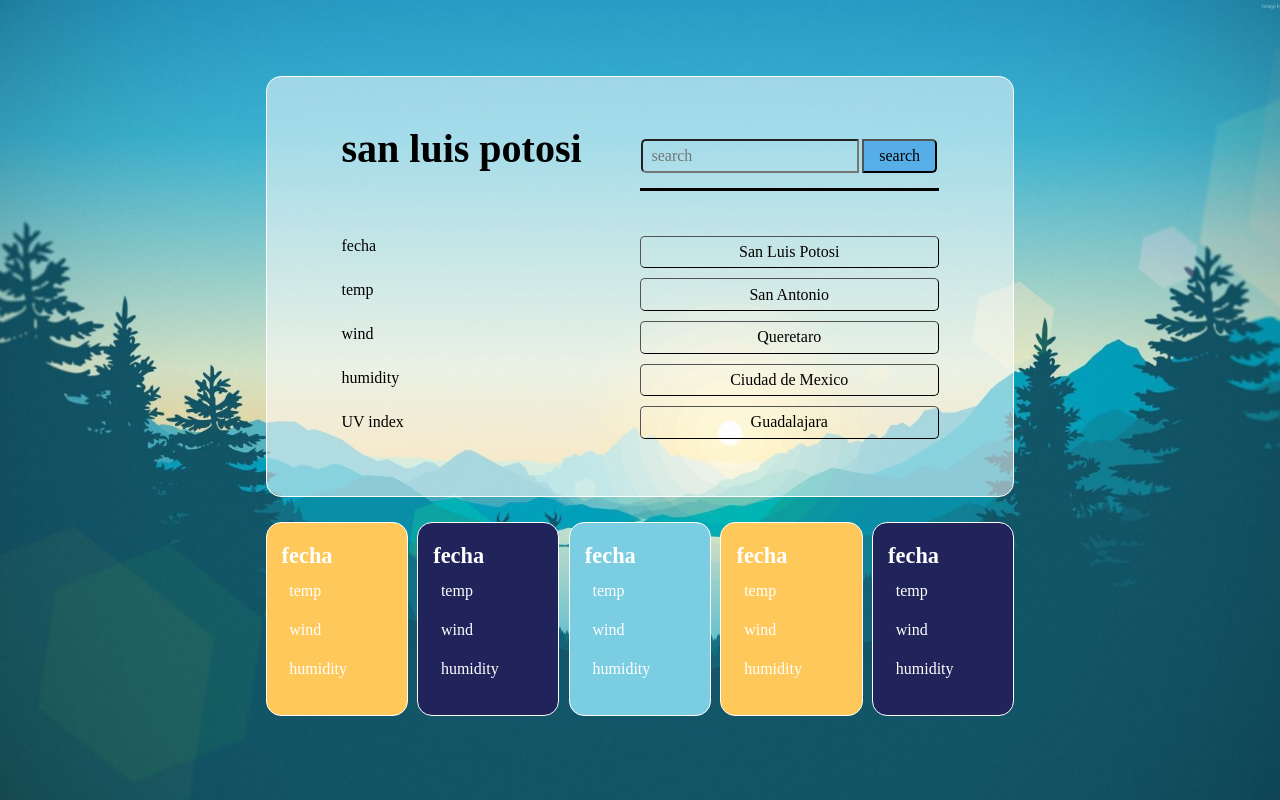
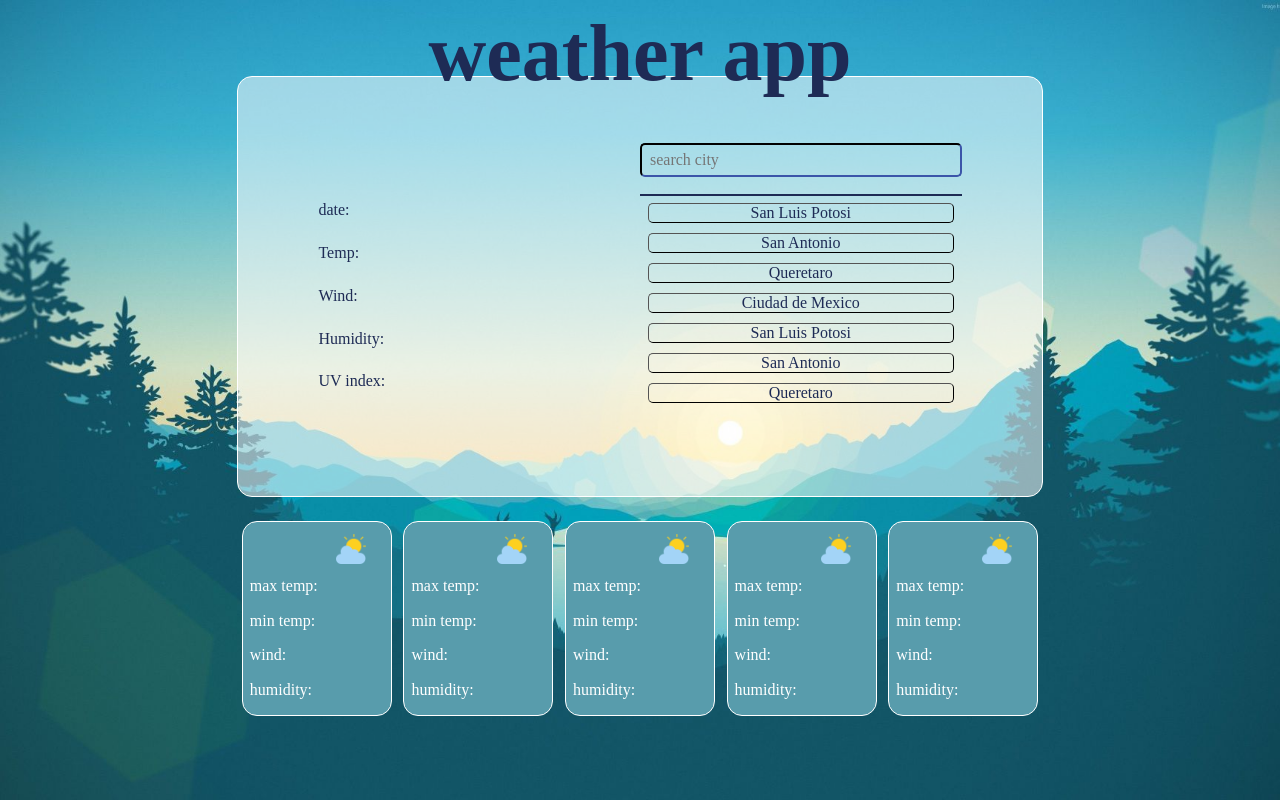
Before and after one commit to joacogm12/weather-app, a plain HTML site: page index.html in a window 1280 px wide. Drawn offline with nearby package versions, Linux system fonts and the light colour scheme; no server answers.

Commit message:
small changes to html and css, foracast for five days in js

```diff
--- a/Assets/css/styles.css
+++ b/Assets/css/styles.css
@@ -23,11 +23,22 @@ body {
     height: 90%;
 }
 
-
 .weather {
     margin: auto 0;
-    width: 65%;
+    width: 70%;
     height: 90%;
+}
+
+.title-container {
+    display: flex;
+    justify-content: center;
+}
+
+.title-container h1 {
+    color: rgb(30, 43, 85);
+    top: 13px;
+    position: absolute;
+    font-size: 500%;
 }
 
 .current-day {
@@ -44,16 +55,18 @@ body {
 }
 
 .city-weather {
+    color: rgb(30, 43, 85);
     width: 100%;
 }
 
 .city-weather h1 {
     font-size: 250%;
-    height: 30%;
+    height: 55px;
 }
 
 .city-weather div {
     display: grid;
+    grid-template-columns: repeat(2, auto);
     height: 70%;
 }
 
@@ -62,47 +75,78 @@ body {
 }
 
 .search {
+    color: rgb(30, 43, 85);
     width: 100%;
     margin-top: 10px;
 }
 
+.form-container {
+    height: 55px;
+}
+
 form {
+    color: rgb(30, 43, 85);
     display: flex;
     justify-content: space-around;
     border-bottom: solid;
+    border-width: 2px;
     padding-bottom: 5%;
     width: 100%;
 }
 
-.form-container {
-    height: 30%;
-}
-
 .form-input {
+    color: rgb(30, 43, 85);
     padding: 6px 8px;
-    border-radius: 5px 0 0 5px;
-    width: 73%;
-    background-color: rgba(255, 255, 255, 0);
-    color: black;
-}
-
-.form-btn {
-    padding: 6px 3px;
-    background-color: rgba(78, 170, 231, 0.897);
-    border-radius: 0 5px 5px 0;
-    width: 25%;
+    border-radius: 5px;
+    width: 100%;
+    background-color: rgba(30, 43, 85, 0);
+    border-width: 2px;
+    border-color: rgb(30, 43, 85);
 }
 
 .options {
-    display: grid;
     height: 70%;
+    width: 100%;
 }
 
-.search button {
-    margin: 5px 0;
+
+
+div.scroll {
+    overflow: auto;
+}
+
+::-webkit-scrollbar {
+    width: 10px;
+    margin-left: 10px;
+    padding-left: 10px;
+}
+
+/* Track */
+::-webkit-scrollbar-track {
+    padding-left: 10px;
+    background: rgba(30, 43, 85, 0.151);
+    border-radius: 5px;
+}
+
+/* Handle */
+::-webkit-scrollbar-thumb {
+    background: rgb(30, 43, 85);
+    border-radius: 5px;
+}
+
+/* Handle on hover */
+::-webkit-scrollbar-thumb:hover {
+    background: rgb(30, 43, 85);
+}
+
+.search .options button {
+    width: 95%;
+    height: 20px;
+    color: rgb(30, 43, 85);
+    margin: 5px 2.5%;
     border-radius: 5px;
     border-width: 1px;
-    background-color: rgba(255, 255, 255, 0);
+    background-color: rgba(30, 43, 85, 0);
 }
 
 .five-days {
@@ -110,36 +154,42 @@ form {
     justify-content: space-between;
     width: 100%;
     height: 30%;
-    margin-top: 3.3%;
-    border-radius: 15px;
+    margin-top: 3%;
 }
 
 .five-days div {
     display: grid;
-    width: 19%;
+    grid-template-columns: repeat(2, auto);
+    width: 150px;
     height: 100%;
     border-radius: 15px;
-    padding: 3% 2%;
+    padding: 7px;
     border-style: solid;
     border-width: 1px;
     border-color: white;
     color: white;
+    margin: 0 5px;
+    align-items: center;
 }
 
 .five-days h2 {
-    font-size: 140%;
+    font-size: 110%;
 }
 
 .five-days p {
-    margin: 7%;
+    margin: 5px 0;
+}
+
+.five-days img {
+    width: 30px;
+}
+
+.sunny {
+    background-color: rgb(211, 162, 65);
 }
 
 .cloudy {
-    background-color: rgb(255, 200, 90);
-}
-
-.sunny {
-    background-color: rgb(123, 206, 225);
+    background-color: rgb(88, 156, 172);
 }
 
 .storm {
--- a/index.html
+++ b/index.html
@@ -14,69 +14,44 @@
     <div class="background-img">
         <div class="container">
             <section class="weather">
+                <div class="title-container">
+                    <h1 class="title">weather app</h1>
+                </div>
                 <div class="current-day">
                     <div class="city-weather">
-                        <h1>san luis potosi</h1>
-                        <div>
-                            <p>fecha</p>
-                            <p>temp</p>
-                            <p>wind</p>
-                            <p>humidity</p>
-                            <p>UV index</p>
-                        </div>
                     </div>
                     <div class="search">
                         <div class="form-container">
-                            <form>
-                                <input class="form-input" type="text" placeholder="search">
-                                <input class="form-btn" type="button" value="search">
+                            <form id="inputCity">
+                                <input class="form-input" name='city-input' type="text" placeholder="search city">
                             </form>
                         </div>
 
-                        <div class="options">
+                        <div class="options scroll">
                             <button>San Luis Potosi</button>
                             <button>San Antonio</button>
                             <button>Queretaro</button>
                             <button>Ciudad de Mexico</button>
-                            <button>Guadalajara</button>
+                            <button>San Luis Potosi</button>
+                            <button>San Antonio</button>
+                            <button>Queretaro</button>
+                            <button>Ciudad de Mexico</button>
                         </div>
                     </div>
                 </div>
-                <div class="five-days">
-                    <div class="cloudy">
-                        <h2>fecha</h2>
-                        <p>temp</p>
-                        <p>wind</p>
-                        <p>humidity</p>
-                    </div>
-                    <div class="storm">
-                        <h2>fecha</h2>
-                        <p>temp</p>
-                        <p>wind</p>
-                        <p>humidity</p>
-                    </div>
-                    <div class="sunny">
-                        <h2>fecha</h2>
-                        <p>temp</p>
-                        <p>wind</p>
-                        <p>humidity</p>
-                    </div>
-                    <div class="cloudy">
-                        <h2>fecha</h2>
-                        <p>temp</p>
-                        <p>wind</p>
-                        <p>humidity</p>
-                    </div>
-                    <div class="storm">
-                        <h2>fecha</h2>
-                        <p>temp</p>
-                        <p>wind</p>
-                        <p>humidity</p>
-                    </div>
+                <div class="five-days scroll" id="forecast">
                 </div>
-            </section>
         </div>
     </div>
+    </section>
+    </div>
+    </div>
 </body>
+<script src="https://code.jquery.com/jquery-3.5.1.min.js"></script>
+<script src="script.js"></script>
 
 </html>
+
+<div>
+    <p></p>
+</div>
--- /dev/null
+++ b/script.js
@@ -0,0 +1,162 @@
+
+const cityWeatherEl = $(".city-weather");
+const forecastEl = $("#forecast");
+
+var APIKey = "2266e4f4412f39e387b59d7903274cff";
+var url = "http://api.openweathermap.org/data/2.5/weather?q=" + city + "&appid=" + APIKey + "&units=metric";
+
+var searchHistoryArr = JSON.parse(localStorage.getItem("searchHistoryArr")) || [];
+var city = "";
+
+var check = 0;
+
+
+
+
+
+function createElements() {
+    cityWeatherEl.append('<h1 id="cityName"></h1>');
+    cityWeatherEl.append('<div id="wathertoday"></div>');
+    const weatherTodayEl = $("#wathertoday");
+
+    weatherTodayEl.append("<p> date: </p> <p id='currentDate'></p>");
+    weatherTodayEl.append("<p> Temp: </p> <p id='currentTemp'></p>");
+    weatherTodayEl.append("<p> Wind: </p> <p id='currentWind'></p>");
+    weatherTodayEl.append("<p> Humidity: </p> <p id='currentHum'></p>");
+    weatherTodayEl.append("<p> UV index: </p> <p id='currentUv'></p>");
+
+    for (let i = 0; i < 5; i++) {
+        forecastEl.append("<div class='cloudy' id='forecastday" + i + "'></div>");
+        const forecast = $("#forecastday" + i + "");
+
+        forecast.append("<h2 id='date" + i + "'></h2>");
+        forecast.append("<img id='icon" + i + "' src='Assets/images/cloudy.png' alt='weather-icon'>")
+        forecast.append("<p>max temp:</p> <p id='tempMax" + i + "'></p>");
+        forecast.append("<p>min temp:</p> <p id='tempMin" + i + "'></p>");
+        forecast.append("<p>wind:</p> <p id='wind" + i + "'></p>");
+        forecast.append("<p>humidity:</p> <p id='humidity" + i + "'></p>");
+
+        forecastEl.append(forecast);
+    }
+}
+
+
+
+
+
+$("#inputCity").on("submit", function apiCall(e) {
+    e.preventDefault();
+
+    if (check == 0) {
+        city = $('input[name="city-input"]').val();
+    }
+
+    url = "http://api.openweathermap.org/data/2.5/weather?q=" + city + "&appid=" + APIKey + "&units=metric";
+    console.log(url);
+    $.ajax({
+        url: url,
+        method: "GET",
+    }).then(function (response) {
+        renderValues(response.coord.lat, response.coord.lon, response.name);
+
+    });
+    check = 0;
+});
+
+
+
+
+
+function renderValues(lat, lon, name) {
+    var urlforecast = "https://api.openweathermap.org/data/2.5/onecall?lat=" + lat + "&lon=" + lon + "&appid=" + APIKey + "&units=metric"
+
+    console.log(urlforecast)
+    $.ajax({
+        url: urlforecast,
+        method: "GET"
+    }).then(function (response) {
+
+        console.log(response);
+
+        $("#cityName").html(name);
+        $("#currentDate").html(getDatePrint(response.daily[0].dt));
+        $("#currentTemp").html(response.current.temp + " °C");
+        $("#currentWind").html(response.current.wind_speed + " mph");
+        $("#currentHum").html(response.current.humidity + " %");
+        $("#currentUv").html(response.current.uvi);
+
+        for (let i = 0; i < 5; i++) {
+            $("#date" + i).html(getDatePrint(response.daily[i + 1].dt));
+            $("#tempMax" + i).html(response.daily[i + 1].temp.max + "°C");
+            $("#tempMin" + i).html(response.daily[i + 1].temp.min + "°C");
+            $("#wind" + i).html(response.daily[i + 1].wind_speed + "mph");
+            $("#humidity" + i).html(response.daily[i + 1].humidity + "%");
+
+        }
+    });
+
+
+    searchHistory()
+
+    $('input[name="city-input"]').val("");
+}
+
+
+
+
+
+function getDatePrint(dailyForecast) {
+
+    var month = 0;
+    var day = 0;
+
+    let forecastDate = dailyForecast;
+
+    forecastDate = forecastDate * 1_000;
+    forecastDate = new Date(forecastDate);
+    forecastYear = forecastDate.getFullYear();
+    forecastMonth = forecastDate.getMonth() + 1;
+    forecastDay = forecastDate.getDate();
+
+    if (forecastMonth <= 9) {
+        month = "0" + forecastMonth
+    } else {
+        month = forecastMonth
+    }
+    if (forecastDay <= 9) {
+        day = "0" + forecastDay
+    } else {
+        day = forecastDay
+    }
+
+    actualDate = day + "/" + month + "/" + forecastYear
+    return actualDate;
+}
+
+
+
+
+
+function searchHistory() {
+    searchHistoryArr.push(city);
+    searchHistoryArr.reverse();
+    localStorage.setItem("searchHistoryArr", JSON.stringify(searchHistoryArr))
+}
+
+window.onload = function () {
+    console.log("hola")
+    if (searchHistoryArr.length == 0) {
+
+        city = "san luis potosi";
+        check = 1;
+        $("#inputCity").submit();
+    } else {
+
+        city = searchHistoryArr[0]
+        check = 1;
+        $("#inputCity").submit();
+    }
+};
+
+
+createElements();
```
Also changed, not shown: Assets/images/cloudy.png (added), Assets/images/storm.png (added), Assets/images/sunny.png (added).
